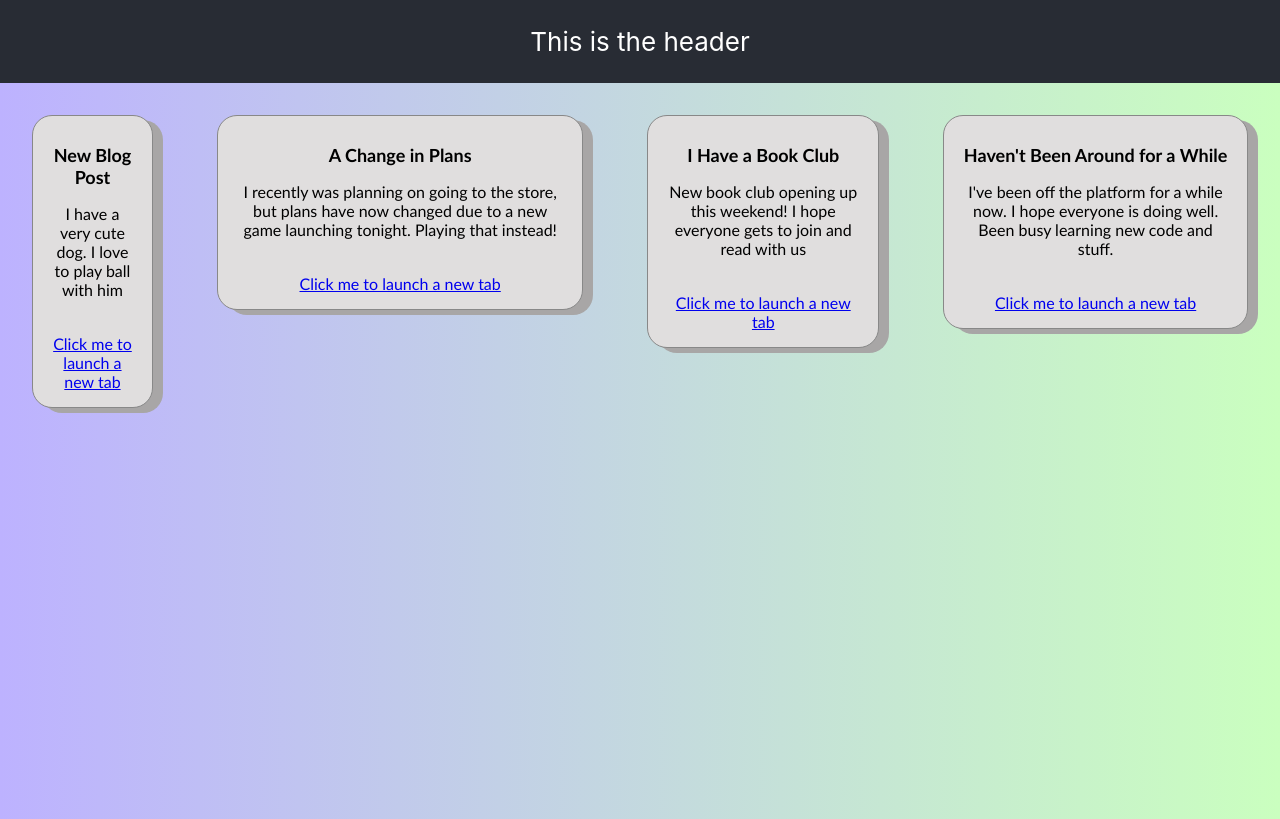
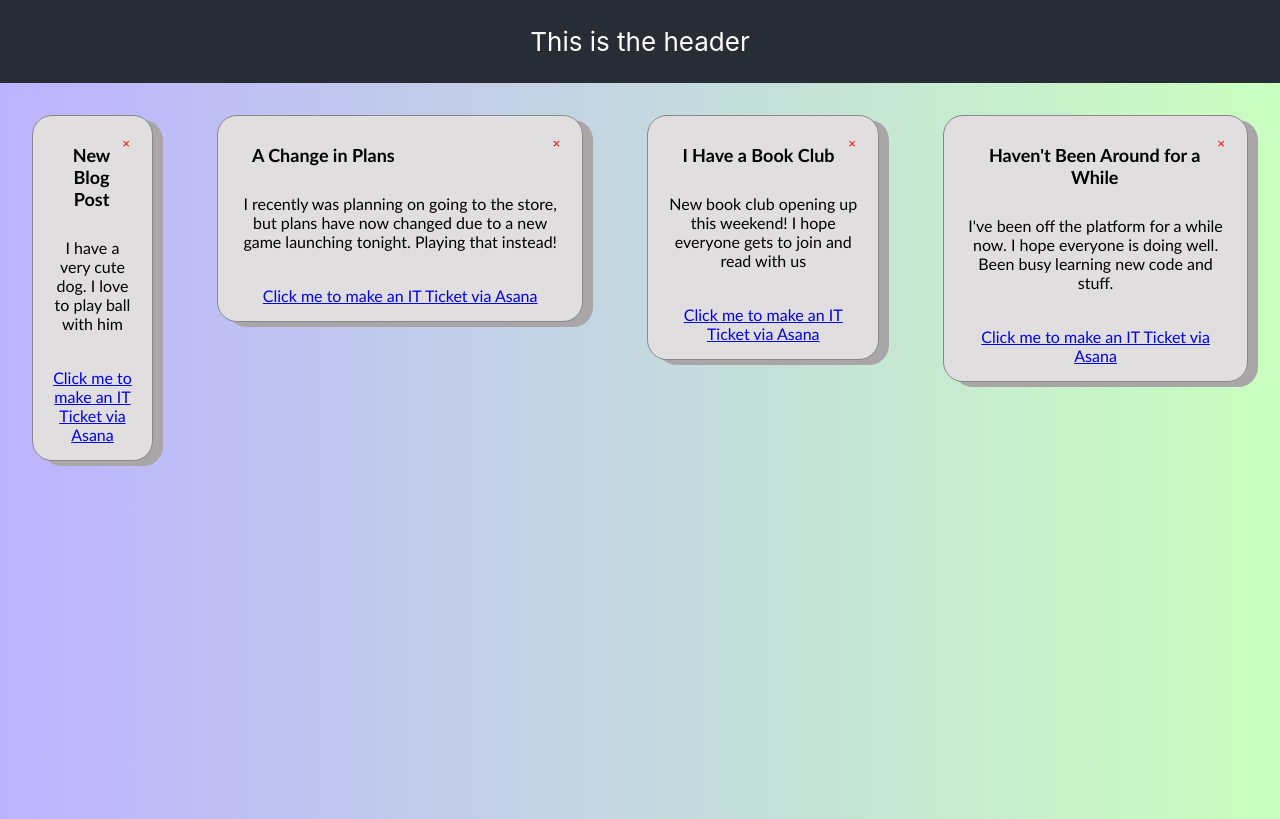
Before and after one commit to MCharron93/react-test, a React (Create React App) app: page / in a window 1280 px wide. Built offline with nearby package versions, Linux system fonts and the light colour scheme.

Commit message:
Small style edits to adding buttons

```diff
--- /dev/null
+++ b/src/Components/ButtonComponent/Button.css
@@ -0,0 +1,10 @@
+.click{
+    color: red;
+    background-color: transparent;
+    border: none;
+    border-radius: 1em;
+}
+.click:hover{
+    background-color: red;
+    color: #e0dede;
+}
--- /dev/null
+++ b/src/Components/ButtonComponent/Button.js
@@ -0,0 +1,11 @@
+import './Button.css'
+
+function Button(){
+    return(
+        <div>
+            <button className="click">&times;</button>
+        </div>
+    )
+}
+
+export default Button;
--- a/src/Components/Cards/Card.css
+++ b/src/Components/Cards/Card.css
@@ -10,8 +10,14 @@
     background-color: rgb(224, 222, 222);
 }
 
+.heading{
+    display: flex;
+    justify-content: space-between;
+}
+
 .heading-one{
     font-size: large;
+    padding-left: 1em;
 }
 
 a:hover{
--- a/src/Components/Cards/Card.js
+++ b/src/Components/Cards/Card.js
@@ -1,5 +1,6 @@
 import React from 'react';
 import './Card.css'
+import Button from '../ButtonComponent/Button'
 
 // NOTE similar to vue, we pass in the props of objs to the "class", in this case in the form of an obj with the properties/keys of title & description
 function Card({title, description}){
@@ -7,10 +8,13 @@ function Card({title, description}){
         // NOTE since these are both properties, they will be injected into the JSX when the acutal .map() fires within the app rendering.
         <div>
             <div className="card-container">
-            <h1 className="heading-one">{title}</h1>
-            <p className="description">{description}</p>
-            <br/>
-            <a href="https://form.asana.com/?k=qxP8ysQvIY6l5IDI4h9LUg&d=1195144362945755" target="_blank" rel="noreferrer">Click me to launch a new tab</a>
+                <div className="heading">
+                    <h1 className="heading-one">{title}</h1>
+                    <Button/>
+                </div>
+                <p className="description">{description}</p>
+                <br/>
+                <a href="https://form.asana.com/?k=qxP8ysQvIY6l5IDI4h9LUg&d=1195144362945755" target="_blank" rel="noreferrer">Click me to make an IT Ticket via Asana</a>
             </div>
         </div>
     )
```
